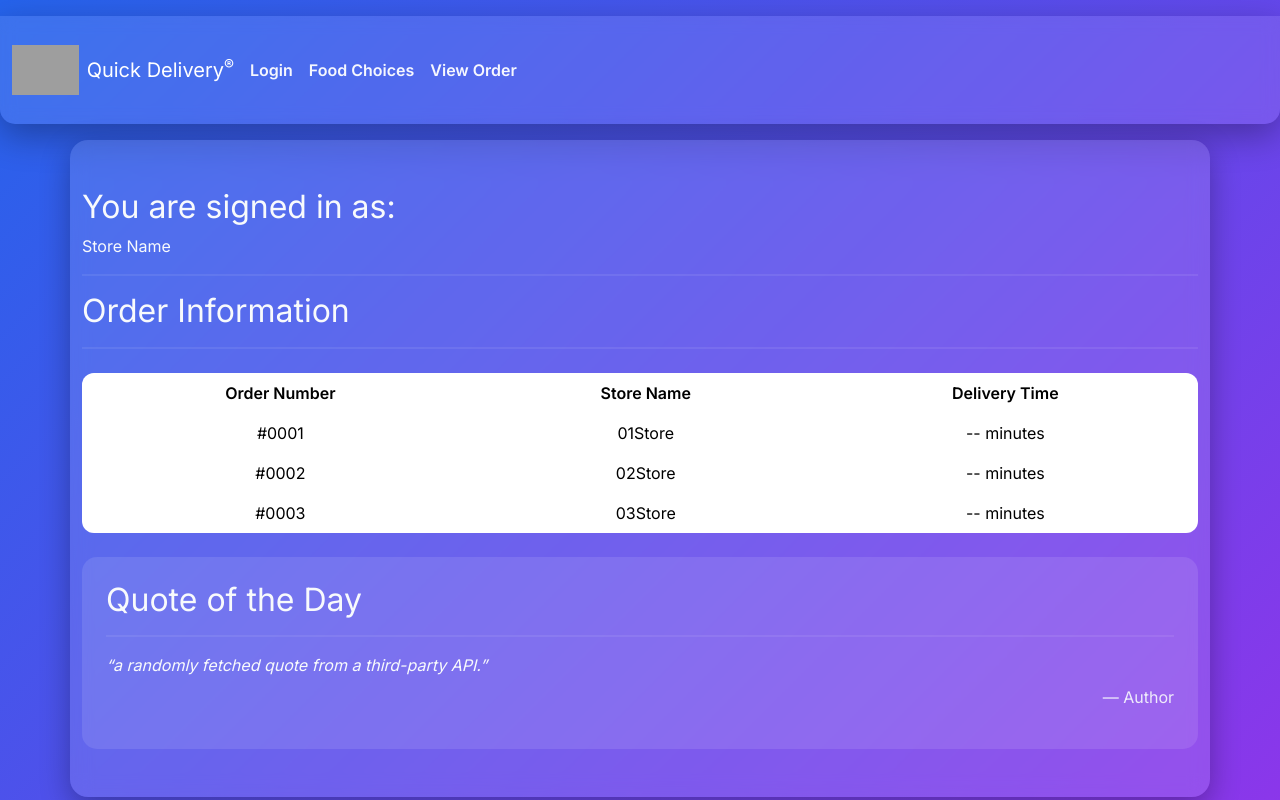
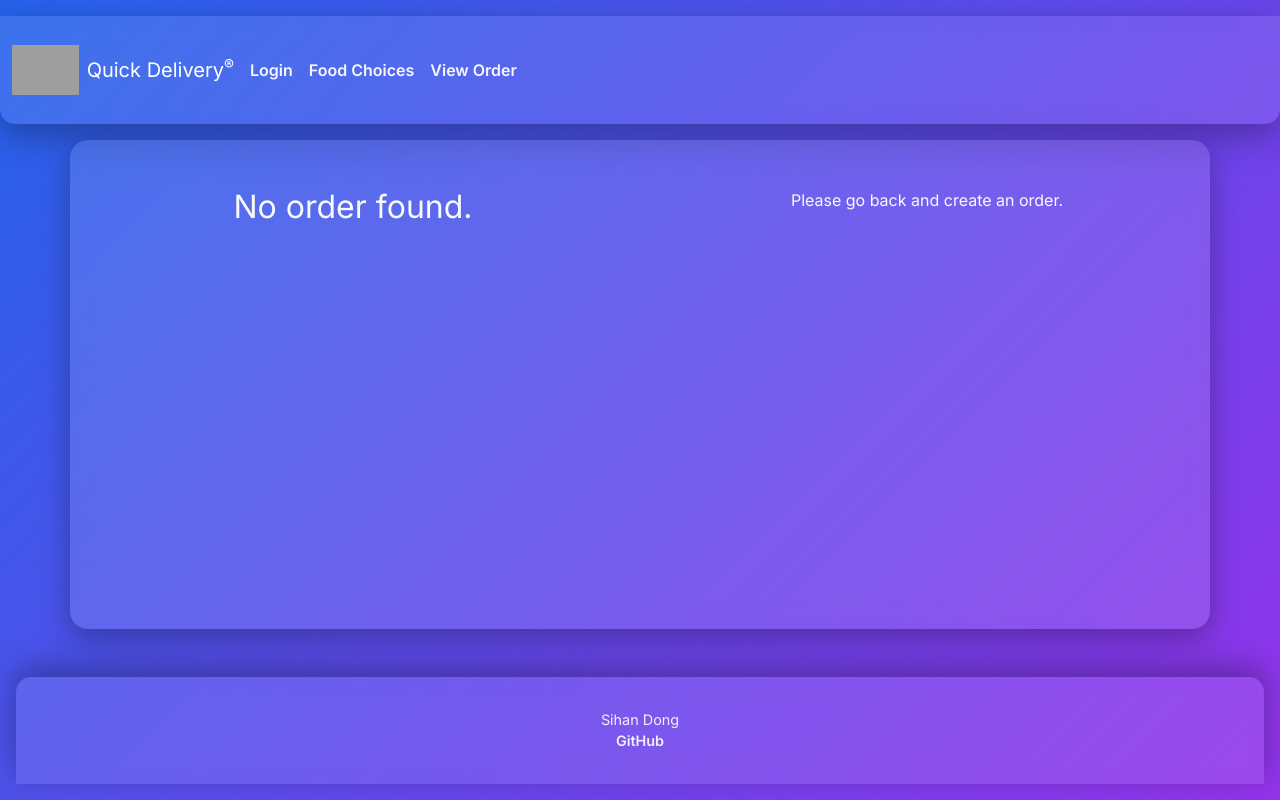
Before and after one commit to Sihan-Dong2007/QuickDeliver, a React (Vite) app: page /table in a window 1280 px wide. Shown: the top 800 px of the page. Built offline with nearby package versions, Linux system fonts and the light colour scheme; grey boxes are pictures that could not be loaded.

Commit message:
Implement dynamic order display in Table with localStorage integration

```diff
--- a/src/table/table.jsx
+++ b/src/table/table.jsx
@@ -1,56 +1,72 @@
-import React from 'react';
+import React, { useEffect, useState } from 'react';
 import 'bootstrap/dist/css/bootstrap.min.css';
 import './table.css';
 
+export function Table() {
+  const [order, setOrder] = useState(null);
+  const [store, setStore] = useState('');
 
+  useEffect(() => {
+    const savedOrder = localStorage.getItem('order');
+    const savedStore = localStorage.getItem('store');
 
-export function Table() {
+    if (savedOrder) {
+      setOrder(JSON.parse(savedOrder));
+    }
+
+    if (savedStore) {
+      setStore(savedStore);
+    }
+  }, []);
+
+  if (!order) {
+    return (
+      <main className="table-page container py-5 text-center">
+        <h2>No order found.</h2>
+        <p>Please go back and create an order.</p>
+      </main>
+    );
+  }
+
   return (
-    <main className="container d-flex justify-content-center align-items-center py-5">
-      <div className="card-container w-100">
+    <main className="table-page container py-5">
+      <div className="table-card">
 
         <h2>You are signed in as:</h2>
-        <p>Store Name</p>
+        <p>{store || 'Unknown Store'}</p>
 
         <hr />
 
         <h2>Order Information</h2>
         <hr />
 
-        <table className="table table-borderless text-light text-center">
+        <table className="custom-table">
           <thead>
             <tr>
-              <th>Order Number</th>
-              <th>Store Name</th>
+              <th>Food</th>
+              <th>Weather</th>
               <th>Delivery Time</th>
             </tr>
           </thead>
 
           <tbody>
             <tr>
-              <td>#0001</td>
-              <td>01Store</td>
-              <td>-- minutes</td>
-            </tr>
-            <tr>
-              <td>#0002</td>
-              <td>02Store</td>
-              <td>-- minutes</td>
-            </tr>
-            <tr>
-              <td>#0003</td>
-              <td>03Store</td>
-              <td>-- minutes</td>
+              <td>{order.food}</td>
+              <td>{order.weather}</td>
+              <td>{order.transportTime}</td>
             </tr>
           </tbody>
         </table>
 
-        <section className="mt-4">
-          <h2>Quote of the Day</h2>
-          <hr />
-          <p>“a randomly fetched quote from a third-party API.”</p>
-          <p>— Author</p>
-        </section>
+        <button
+          className="clear-btn mt-4"
+          onClick={() => {
+            localStorage.removeItem('order');
+            window.location.reload();
+          }}
+        >
+          Clear Order
+        </button>
 
       </div>
     </main>
```
